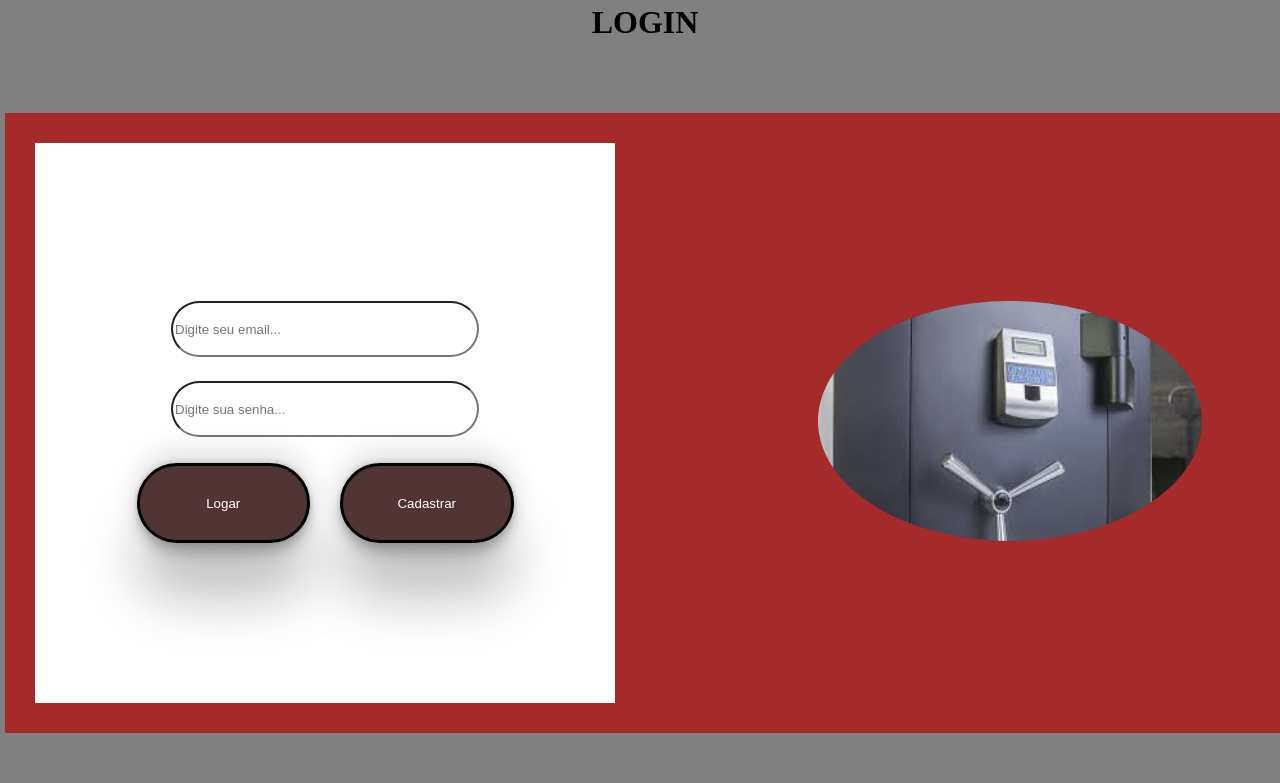
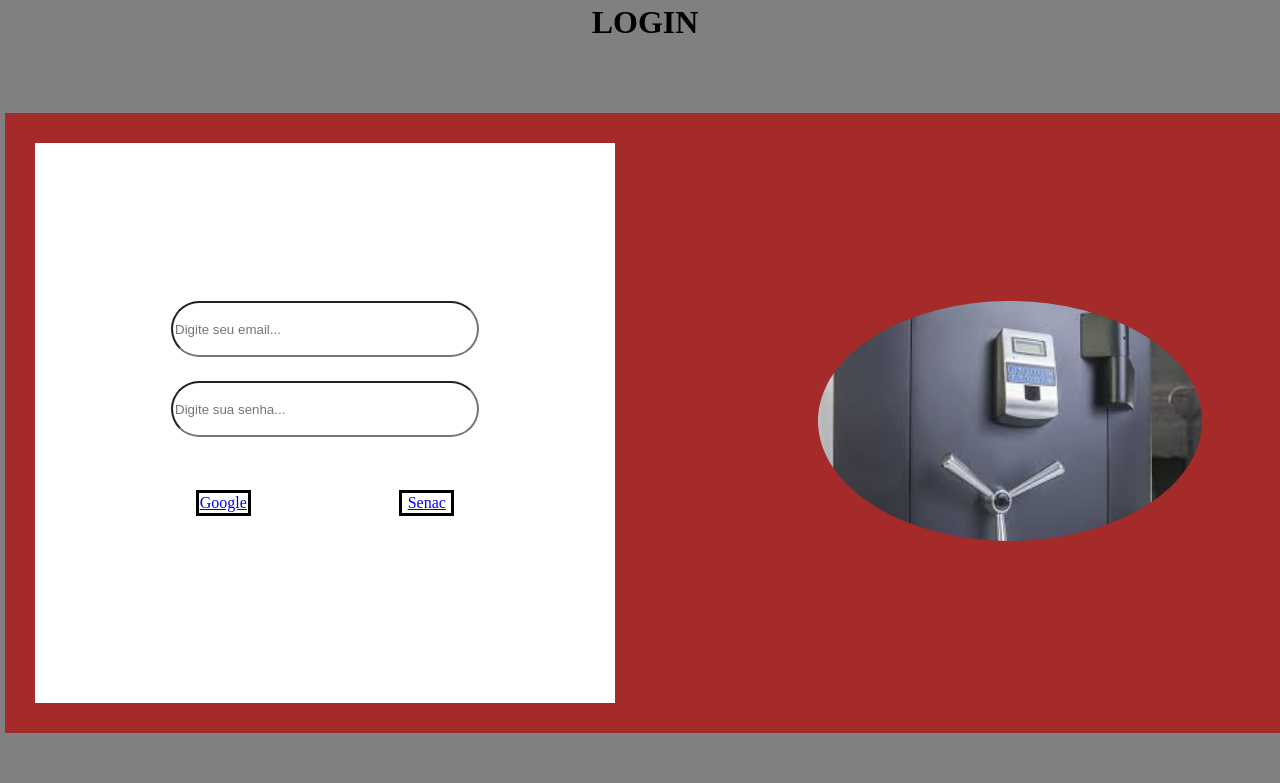
Before and after one commit to Rafael-Marcio/Projeto, a PHP site: page / in a window 1280 px wide. Shown: the top 783 px of the page. Run offline with PHP 8.4, Linux system fonts and the light colour scheme.

Commit message:
Rafael-Marcio
Update site de login ligar com outras páginas externas

```diff
--- a/Projeto Logim/CSS/index.css
+++ b/Projeto Logim/CSS/index.css
@@ -85,3 +85,11 @@ input{
 #um{
     margin-right: 30px;
 }
+a{
+    width: 49px;
+    height: 20px;
+    border: 3px solid black;
+    display: flex;
+    justify-content: center;
+    align-items: center;
+}
--- a/Projeto Logim/index.html
+++ b/Projeto Logim/index.html
@@ -15,8 +15,8 @@
                 <input type="password" name="email" placeholder="Digite sua senha...">
             </div>
             <div class="caixa">
-                <button id="um">Logar</button>
-                <button>Cadastrar</button>
+                <a href="https://www.google.com.br/" id="um">Google</a>
+                <a href="https://www.mg.senac.br/Paginas/default.aspx">Senac</a>
             </div>
         </aside>
         <aside class="a2">
```
